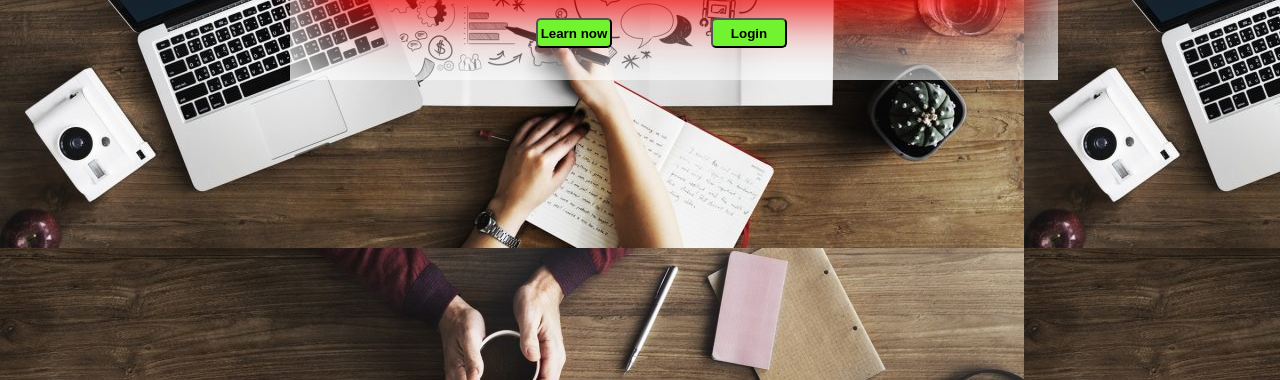
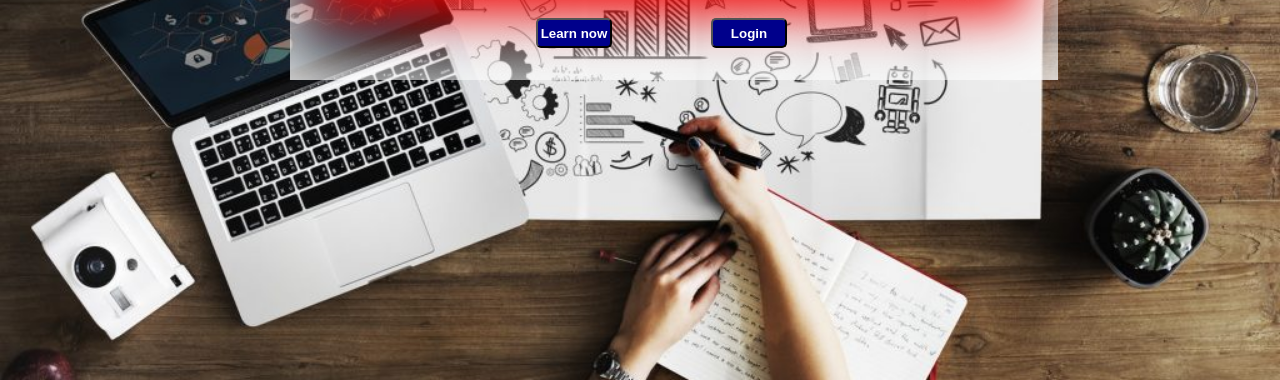
Before and after one commit to Deepan7010/coding, a plain HTML site: page index.html in a window 1280 px wide. Shown: the part 420-800 px from the top of the page. Drawn offline with Linux system fonts and the light colour scheme.

Commit message:
color change

```diff
--- a/style.css
+++ b/style.css
@@ -7,6 +7,9 @@ body {
     width:100%;
     height:100vh;
     background: url(img/home.jpg);
+    background-size: cover;
+    background-position: center;
+    background-repeat: no-repeat;
 }
 nav {
     display:flex;
@@ -89,11 +92,12 @@ nav ul li a:hover {
     margin:30px 0px;
     border-radius: 5px;
     font-weight:600;
-    background-color: rgb(113, 244, 47);
+    background-color:darkblue;
     margin-left:-200px;
+    color: white;
 }
 .learn:hover{
-    background-color: aquamarine;
+    background-color:darkgreen;
 }
  .login {
     height: 30px;
@@ -102,14 +106,15 @@ nav ul li a:hover {
     margin-top: -60px;
     border-radius: 5px;
     font-weight:600;
-    background-color: rgb(113, 244, 47);
+    background-color: darkblue;
+    color: white;
     margin-left:150px;
     margin-bottom: auto;
     transition: .2s;
 }
 
 .login:hover{
-    background-color: aquamarine;
+    background-color: darkgreen;
 }
 
 h1 {
@@ -124,5 +129,4 @@ h1 {
 h1:hover {
     text-shadow: 2px 2px 5px rgb(124, 10, 239);
     box-shadow: 0px 10px 50px 15px rgb(124, 10, 239);
-
 }
```
